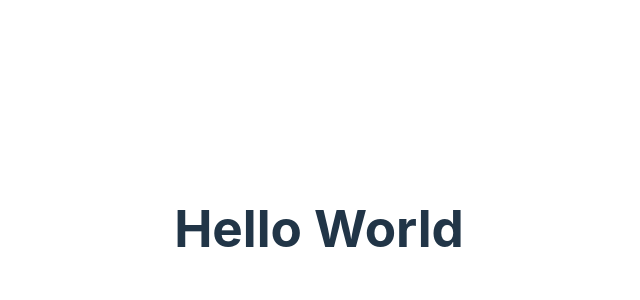
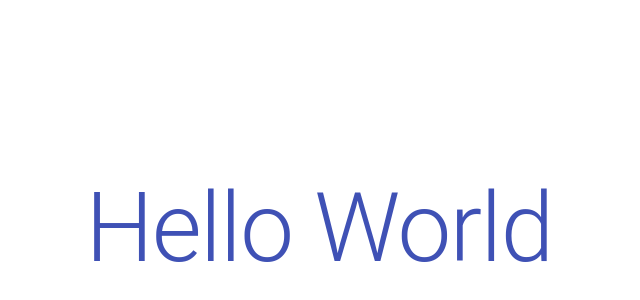
Before and after one commit to cameronmcc/ProjectManagerPro, a React (Vite) app: page / in a window 1280 px wide. Shown: the part 172-472 px from the top of the page, without its empty margins (321-961 px from the left). Built offline with nearby package versions, Linux system fonts and the light colour scheme.

Commit message:
got first mui component working

```diff
--- a/package.json
+++ b/package.json
@@ -14,6 +14,7 @@
     "@emotion/react": "^11.11.1",
     "@emotion/styled": "^11.11.0",
     "@fontsource/roboto": "^5.0.7",
+    "@material-ui/core": "^4.12.4",
     "@mui/material": "^5.14.3",
     "colors": "^1.4.0",
     "cors": "^2.8.5",
--- a/src/App.tsx
+++ b/src/App.tsx
@@ -1,10 +1,11 @@
 import './App.css'
+import Typography from '@material-ui/core/Typography'
 
 function App() {
 
   return (
     <>
-      <h1>Hello World</h1>
+      <Typography variant="h1" color="primary">Hello World</Typography>
     </>
   )
 }
```
Also changed, not shown: 1 other file (tests, documents, lock files or other folders).
